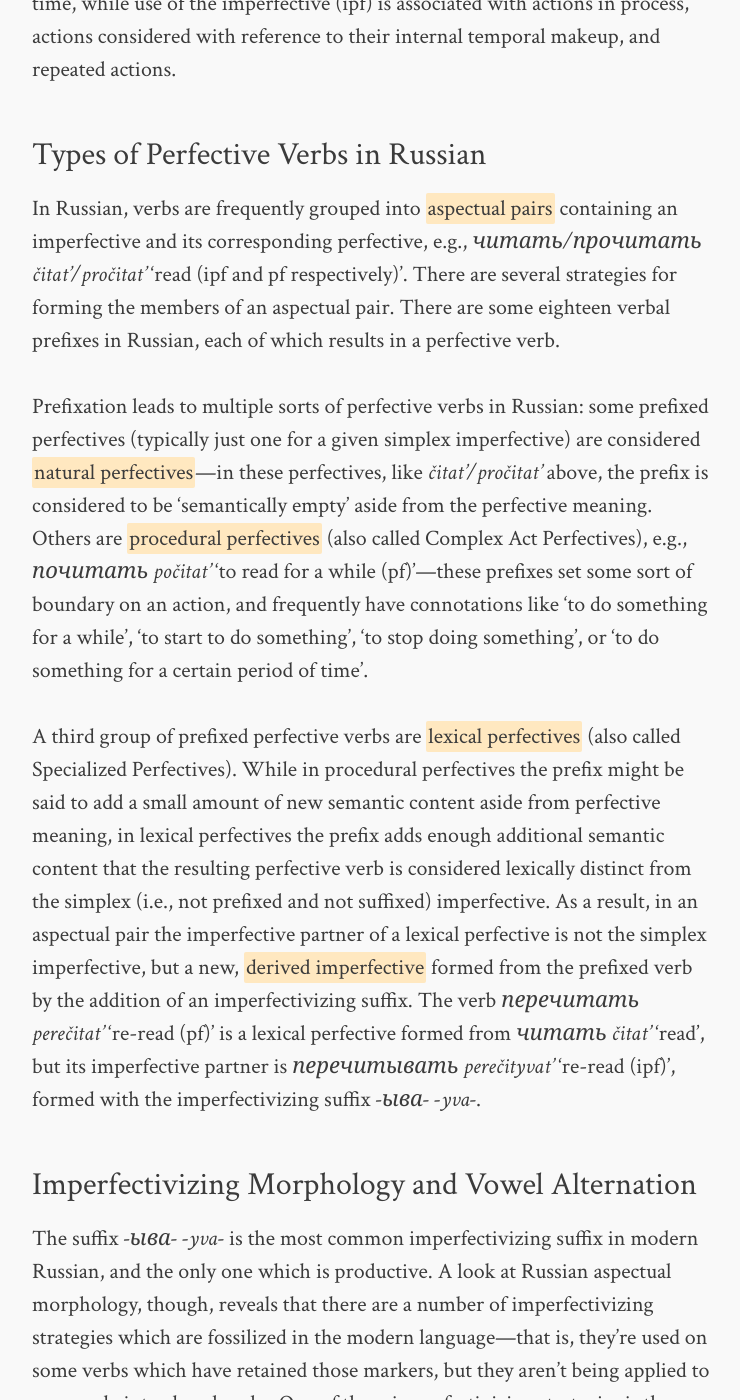
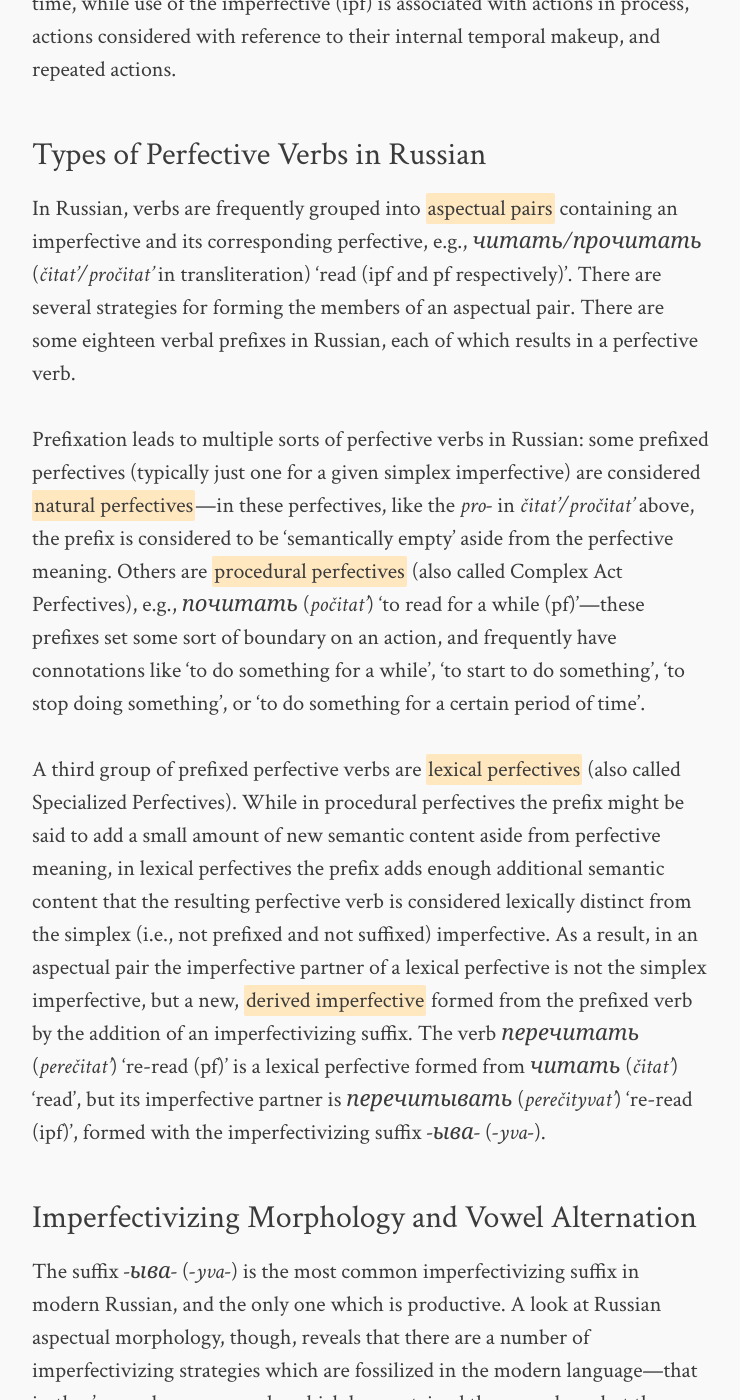
Before and after one commit to menzenski/menzenski.github.io, a Jekyll site: the page built from _posts/2015-01-17-Lengthened-Vowels-in-Slavic-Verbs.md, in a window 1280 px wide and 1400 px high, scrolled down 1410 px. Shown: the whole window, without its empty margins (268-1008 px from the left). Built offline with Jekyll 4.4.1, drawn with Linux system fonts in a browser that asks for light colours; comment, search, counter and statistics services are not loaded; some of the changed text lies outside the part shown.

Commit message:
now with parentheses around transliterations

```diff
--- a/_posts/2015-01-17-Lengthened-Vowels-in-Slavic-Verbs.md
+++ b/_posts/2015-01-17-Lengthened-Vowels-in-Slavic-Verbs.md
@@ -12,22 +12,22 @@ The particular semantics of the aspects vary from language to language, but gene
 
 ### Types of Perfective Verbs in Russian
 
-In Russian, verbs are frequently grouped into *aspectual pairs* containing an imperfective and its corresponding perfective, e.g., <span class="russ">читать/прочитать</span> <span class="trans">čitat'/pročitat'</span> 'read (ipf and pf respectively)'. There are several strategies for forming the members of an aspectual pair. There are some eighteen verbal prefixes in Russian, each of which results in a perfective verb.
+In Russian, verbs are frequently grouped into *aspectual pairs* containing an imperfective and its corresponding perfective, e.g., <span class="russ">читать/прочитать</span> (<span class="trans">čitat'/pročitat'</span> in transliteration) 'read (ipf and pf respectively)'. There are several strategies for forming the members of an aspectual pair. There are some eighteen verbal prefixes in Russian, each of which results in a perfective verb.
 
-Prefixation leads to multiple sorts of perfective verbs in Russian: some prefixed perfectives (typically just one for a given simplex imperfective) are considered *natural perfectives*&mdash;in these perfectives, like <span class="trans">čitat'/pročitat'</span> above, the prefix is considered to be 'semantically empty' aside from the perfective meaning. Others are *procedural perfectives* (also called Complex Act Perfectives), e.g., <span class="russ">почитать</span> <span class="trans">počitat'</span> 'to read for a while (pf)'&mdash;these prefixes set some sort of boundary on an action, and frequently have connotations like 'to do something for a while', 'to start to do something', 'to stop doing something', or 'to do something for a certain period of time'.
+Prefixation leads to multiple sorts of perfective verbs in Russian: some prefixed perfectives (typically just one for a given simplex imperfective) are considered *natural perfectives*&mdash;in these perfectives, like the <span class="trans">pro-</span> in <span class="trans">čitat'/pročitat'</span> above, the prefix is considered to be 'semantically empty' aside from the perfective meaning. Others are *procedural perfectives* (also called Complex Act Perfectives), e.g., <span class="russ">почитать</span> (<span class="trans">počitat'</span>) 'to read for a while (pf)'&mdash;these prefixes set some sort of boundary on an action, and frequently have connotations like 'to do something for a while', 'to start to do something', 'to stop doing something', or 'to do something for a certain period of time'.
 
-A third group of prefixed perfective verbs are *lexical perfectives* (also called Specialized Perfectives). While in procedural perfectives the prefix might be said to add a small amount of new semantic content aside from perfective meaning, in lexical perfectives the prefix adds enough additional semantic content that the resulting perfective verb is considered lexically distinct from the simplex (i.e., not prefixed and not suffixed) imperfective. As a result, in an aspectual pair the imperfective partner of a lexical perfective is not the simplex imperfective, but a new, *derived imperfective* formed from the prefixed verb by the addition of an imperfectivizing suffix. The verb <span class="russ">перечитать</span> <span class="trans">perečitat'</span> 're-read (pf)' is a lexical perfective formed from <span class="russ">читать</span> <span class="trans">čitat'</span> 'read', but its imperfective partner is  <span class="russ">перечитывать</span> <span class="trans">perečityvat'</span> 're-read (ipf)', formed with the imperfectivizing suffix <span class="russ">-ыва-</span> <span class="trans">-yva-</span>.
+A third group of prefixed perfective verbs are *lexical perfectives* (also called Specialized Perfectives). While in procedural perfectives the prefix might be said to add a small amount of new semantic content aside from perfective meaning, in lexical perfectives the prefix adds enough additional semantic content that the resulting perfective verb is considered lexically distinct from the simplex (i.e., not prefixed and not suffixed) imperfective. As a result, in an aspectual pair the imperfective partner of a lexical perfective is not the simplex imperfective, but a new, *derived imperfective* formed from the prefixed verb by the addition of an imperfectivizing suffix. The verb <span class="russ">перечитать</span> (<span class="trans">perečitat'</span>) 're-read (pf)' is a lexical perfective formed from <span class="russ">читать</span> (<span class="trans">čitat'</span>) 'read', but its imperfective partner is  <span class="russ">перечитывать</span> (<span class="trans">perečityvat'</span>) 're-read (ipf)', formed with the imperfectivizing suffix <span class="russ">-ыва-</span> (<span class="trans">-yva-</span>).
 
 ### Imperfectivizing Morphology and Vowel Alternation
 
-The suffix <span class="russ">-ыва-</span> <span class="trans">-yva-</span> is the most common imperfectivizing suffix in modern Russian, and the only one which is productive. A look at Russian aspectual morphology, though, reveals that there are a number of imperfectivizing strategies which are fossilized in the modern language&mdash;that is, they're used on some verbs which have retained those markers, but they aren't being applied to any newly introduced verbs. One of these imperfectivizing strategies is the focus of this project (and will be one of the main topics for this blog): the <span class="russ">-бирать</span> <span class="trans">-birat'</span> type.
+The suffix <span class="russ">-ыва-</span> (<span class="trans">-yva-</span>) is the most common imperfectivizing suffix in modern Russian, and the only one which is productive. A look at Russian aspectual morphology, though, reveals that there are a number of imperfectivizing strategies which are fossilized in the modern language&mdash;that is, they're used on some verbs which have retained those markers, but they aren't being applied to any newly introduced verbs. One of these imperfectivizing strategies is the focus of this project (and will be one of the main topics for this blog): the <span class="russ">-бирать</span> (<span class="trans">-birat'</span>) type.
 
 There is a group of verbs in Russian (and in the other Slavic languages; they'll be compared in a later post) characterized by a *root vowel alternation* between the infinitive and the nonpast forms. In modern Russian, this alternation comes in three basic flavors:
 
-* A vowel in the nonpast stem alternates with the lack of a vowel in the infinitive, e.g., the <span class="trans">-ber-</span> of <span class="russ">беру</span> <span class="trans">beru</span> 'I take' (nonpast) vs. the <span class="trans">-br-</span> in <span class="russ">брать</span> <span class="trans">brat'</span> 'to take' (infinitive). This nonpast stem vowel is always <span class="trans">-e-</span> with one exception, the <span class="trans">-o-</span> of <span class="russ">зову</span> <span class="trans">zovu</span> 'I call' (but there's good reason to believe that that <span class="trans">-o-</span> derives from a historical <span class="trans">\*-e-</span>).
+* A vowel in the nonpast stem alternates with the lack of a vowel in the infinitive, e.g., the <span class="trans">-ber-</span> of <span class="russ">беру</span> (<span class="trans">beru</span>) 'I take' (nonpast) vs. the <span class="trans">-br-</span> in <span class="russ">брать</span> (<span class="trans">brat'</span>) 'to take' (infinitive). This nonpast stem vowel is always <span class="trans">-e-</span> with one exception, the <span class="trans">-o-</span> of <span class="russ">зову</span> (<span class="trans">zovu</span>) 'I call' (but there's good reason to believe that that <span class="trans">-o-</span> actually derives from a historical <span class="trans">\*-e-</span>).
 
-* There is no vowel in the nonpast stem, while the infinitive contains either a vowel, or two identical vowels separated by a consonant, e.g., the zero vowel of nonpast <span class="russ">умру</span> <span class="trans">umru</span> 'I will die' vs. the <span class="trans">-ere-</span> of <span class="russ">умереть</span> <span class="trans">umeret'</span> 'to die', or the zero vowel of nonpast <span class="russ">жгу</span> <span class="trans">žgu</span> 'I burn' vs. the <span class="trans">-e-</span> of the infinitive <span class="russ">жечь</span> <span class="trans">žeč'</span> 'to burn' (here the <span class="russ">-чь</span> <span class="trans">-č'</span> represents underlying <span class="russ">\*-г-ть</span> <span class="trans">\*-g-t'</span>).
+* There is no vowel in the nonpast stem, while the infinitive contains either a vowel, or two identical vowels separated by a consonant, e.g., the zero vowel of nonpast <span class="russ">мру</span> (<span class="trans">mru</span>) 'I die' vs. the <span class="trans">-ere-</span> of <span class="russ">мереть</span> (<span class="trans">meret'</span>) 'to die', or the zero vowel of nonpast <span class="russ">жгу</span> (<span class="trans">žgu</span>) 'I burn' vs. the <span class="trans">-e-</span> of the infinitive <span class="russ">жечь</span> (<span class="trans">žeč'</span>) 'to burn' (here the <span class="russ">-чь</span> [<span class="trans">-č'</span>] represents underlying <span class="russ">\*-г-ть</span> [<span class="trans">\*-g-t'</span>]).
 
-* There is no vowel in the nonpast stem, and there is likewise no vowel in the infinitive, e.g., nonpast <span class="russ">жду</span> <span class="trans">ždu</span> 'I wait' vs. infinitive <span class="russ">ждать</span> <span class="trans">ždat'</span>.
+* There is no vowel in the nonpast stem, and there is likewise no vowel in the infinitive, e.g., nonpast <span class="russ">жду</span> (<span class="trans">ždu</span>) 'I wait' vs. infinitive <span class="russ">ждать</span> (<span class="trans">ždat'</span>).
 
 What do these three groups of verbs have in common? And why is that third group included with the first two, if there's no vowel alternation taking place? The next post in this blog will touch upon the reasons for treating them together.
```
